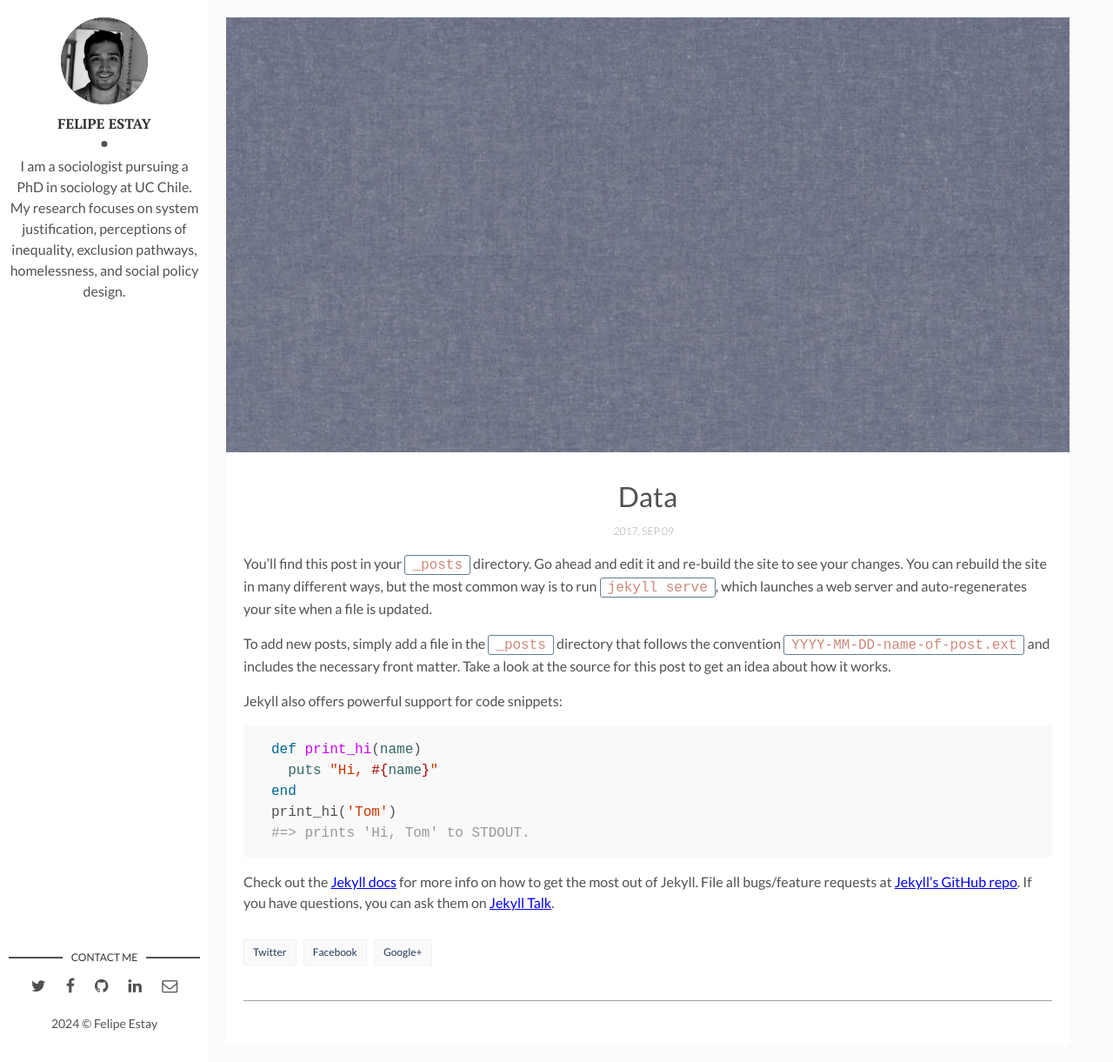
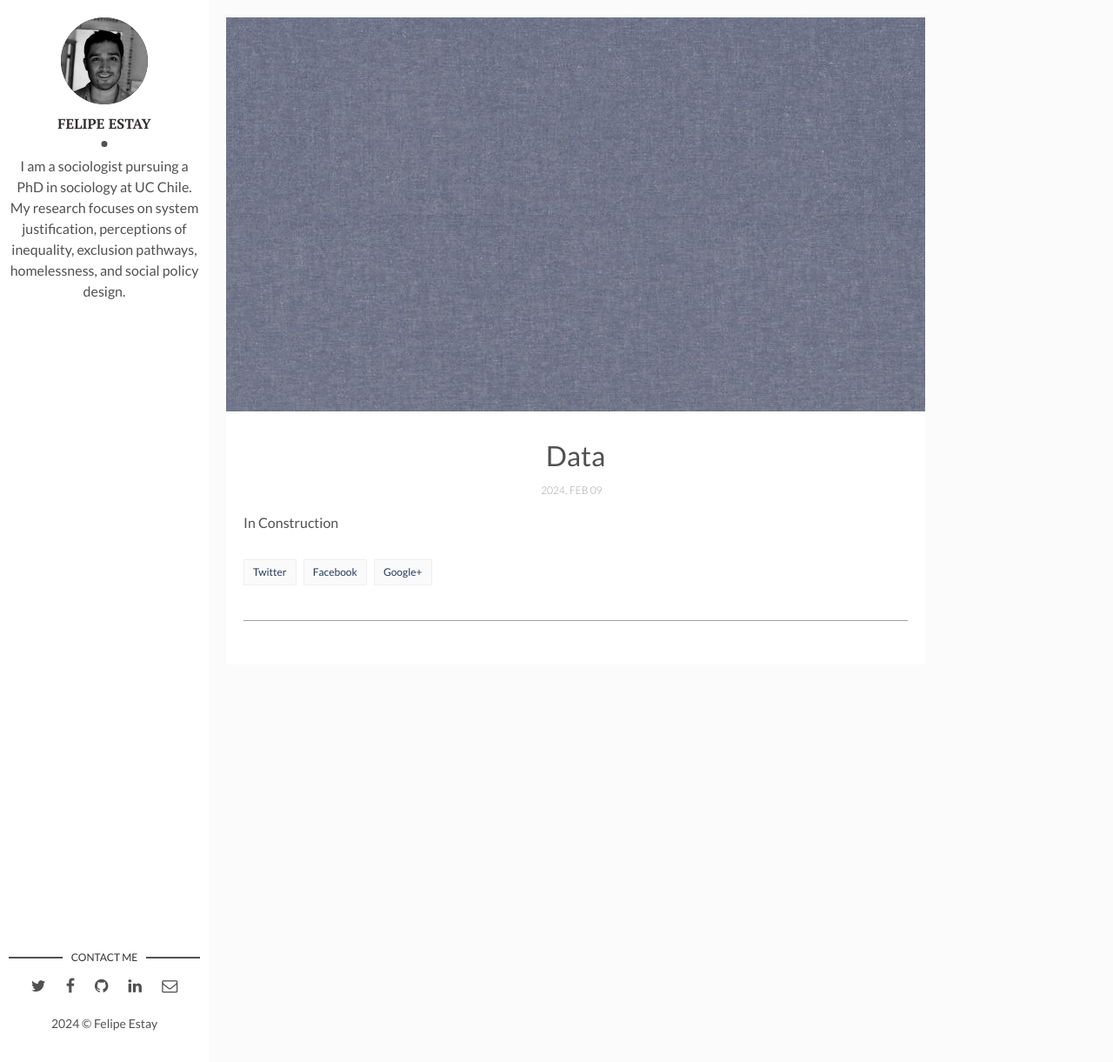
Before and after one commit to felipestay/felipestay.github.io, a Jekyll site: the page built from _posts/2017-04-06-welcome-to-jekyll.markdown, in a window 1280 px wide and 1221 px high. Shown: the whole window at 87% size. Built offline with Jekyll 4.4.1, drawn with Linux system fonts in a browser that asks for light colours.

Commit message:
Update 2017-04-06-welcome-to-jekyll.markdown

```diff
--- a/_posts/2017-04-06-welcome-to-jekyll.markdown
+++ b/_posts/2017-04-06-welcome-to-jekyll.markdown
@@ -1,26 +1,8 @@
 ---
 layout: post
 title: "Data"
-date: 2017-09-10 00:00:00 +0300
+date: 2024-02-10 00:00:00 +0300
 description: You’ll find this post in your `_posts` directory. Go ahead and edit it and re-build the site to see your changes. # Add post description (optional)
 img:  grey5.jpg # Add image post (optional)
 ---
-You’ll find this post in your `_posts` directory. Go ahead and edit it and re-build the site to see your changes. You can rebuild the site in many different ways, but the most common way is to run `jekyll serve`, which launches a web server and auto-regenerates your site when a file is updated.
-
-To add new posts, simply add a file in the `_posts` directory that follows the convention `YYYY-MM-DD-name-of-post.ext` and includes the necessary front matter. Take a look at the source for this post to get an idea about how it works.
-
-Jekyll also offers powerful support for code snippets:
-
-{% highlight ruby %}
-def print_hi(name)
-  puts "Hi, #{name}"
-end
-print_hi('Tom')
-#=> prints 'Hi, Tom' to STDOUT.
-{% endhighlight %}
-
-Check out the [Jekyll docs][jekyll-docs] for more info on how to get the most out of Jekyll. File all bugs/feature requests at [Jekyll’s GitHub repo][jekyll-gh]. If you have questions, you can ask them on [Jekyll Talk][jekyll-talk].
-
-[jekyll-docs]: https://jekyllrb.com/docs/home
-[jekyll-gh]:   https://github.com/jekyll/jekyll
-[jekyll-talk]: https://talk.jekyllrb.com/
+In Construction
```
